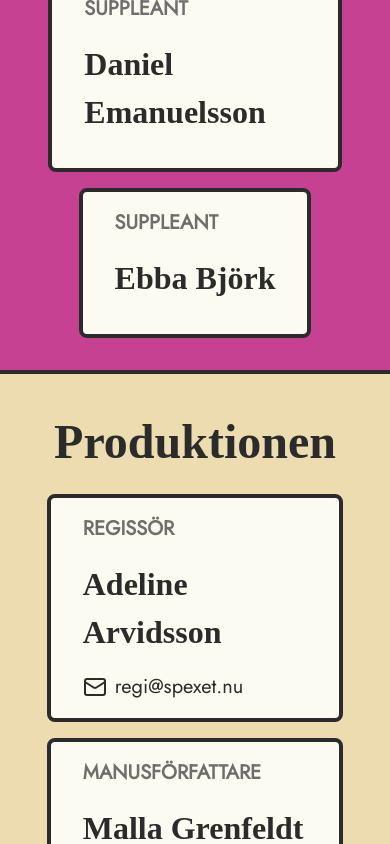
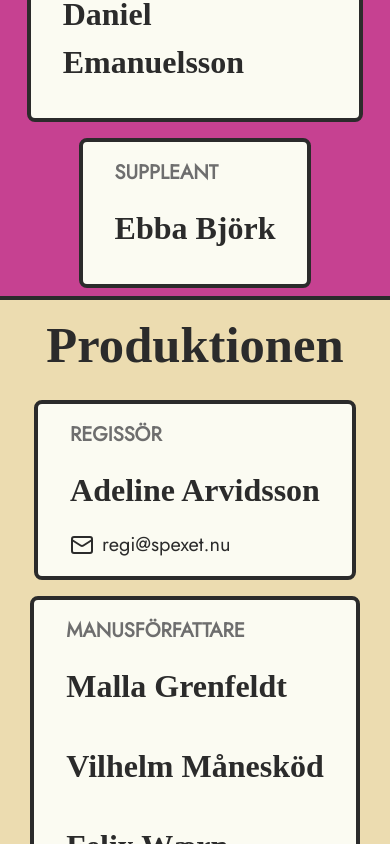
Before and after one commit to oljeoraklet/teknat-npm-version, a SvelteKit app: page /kontakt in a window 390 px wide. Shown: the part 1380-2224 px from the top of the page. Built offline with nearby package versions, Linux system fonts and the light colour scheme; a web font is replaced by a local one.

Commit message:
Minor screen size changes

```diff
--- a/src/components/cards/SpexCard.svelte
+++ b/src/components/cards/SpexCard.svelte
@@ -45,6 +45,9 @@
 </article>
 
 <style>
+	button {
+		color: var(--color-black);
+	}
 	.modal {
 		position: fixed;
 		display: flex;
--- a/src/routes/kontakt/+page.svelte
+++ b/src/routes/kontakt/+page.svelte
@@ -102,6 +102,7 @@
 		align-items: center;
 		justify-content: center;
 		flex-wrap: wrap;
+		width: 100%;
 		gap: 1rem;
 	}
 	.produktionen .role-container {
@@ -110,7 +111,8 @@
 
 	@media (max-width: 640px) {
 		section {
-			font-size: 2rem;
+			font-size: 4vh;
+			padding: 0.5rem;
 		}
 		.role-container {
 			flex-direction: column;
```
